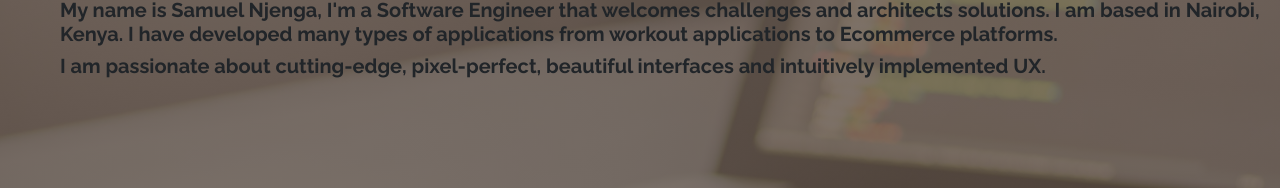
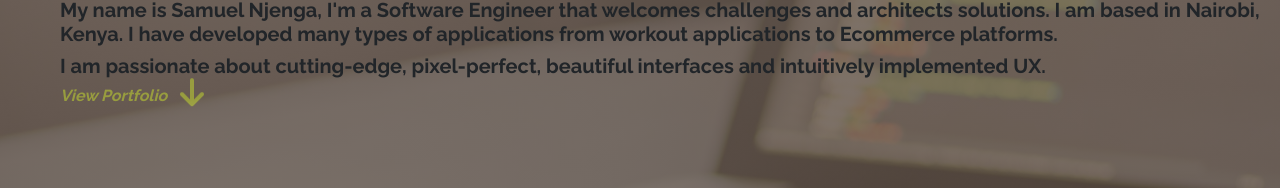
Before and after one commit to SamuelNjenga/the-wrapper, a React (Vite) app: page / in a window 1280 px wide. Shown: the part 241-429 px from the top of the page. Built offline with nearby package versions, Linux system fonts and the light colour scheme; a web font is replaced by a local one.

Commit message:
feat: add portfolio link in Introduction component

```diff
--- a/src/features/intro/Introduction.css
+++ b/src/features/intro/Introduction.css
@@ -73,3 +73,38 @@
     font-size: 3.5rem;
   }
 }
+
+a {
+  color: white;
+  text-decoration: none;
+}
+
+.arrow {
+  margin-left: 120px;
+}
+.bounce {
+  -moz-animation: bounce 2s infinite;
+  -webkit-animation: bounce 2s infinite;
+  animation: bounce 2s infinite;
+}
+
+@keyframes bounce {
+  0%,
+  20%,
+  50%,
+  80%,
+  100% {
+    transform: translateY(-30px);
+  }
+  40% {
+    transform: translateY(-10px);
+  }
+  60% {
+    transform: translateY(-10px);
+  }
+}
+
+.text-italics {
+  font-style: italic;
+  color: rgba(217, 245, 39, 0.43);
+}
--- a/src/features/intro/Introduction.jsx
+++ b/src/features/intro/Introduction.jsx
@@ -1,6 +1,5 @@
-import { Divider } from "@mui/material";
-
 import React from "react";
+import { Link } from "react-router-dom";
 
 import "./Introduction.css";
 
@@ -19,6 +18,14 @@ const Introduction = () => {
           I am passionate about cutting-edge, pixel-perfect, beautiful
           interfaces and intuitively implemented UX.
         </h5>
+        <Link to="/portfolio" style={{ textDecoration: "none" }}>
+          <h6 className="padding-left text-italics">
+            View Portfolio
+            <div className="arrow bounce">
+              <a className="fa fa-arrow-down fa-2x"></a>
+            </div>
+          </h6>
+        </Link>
       </div>
     </div>
   );
```
